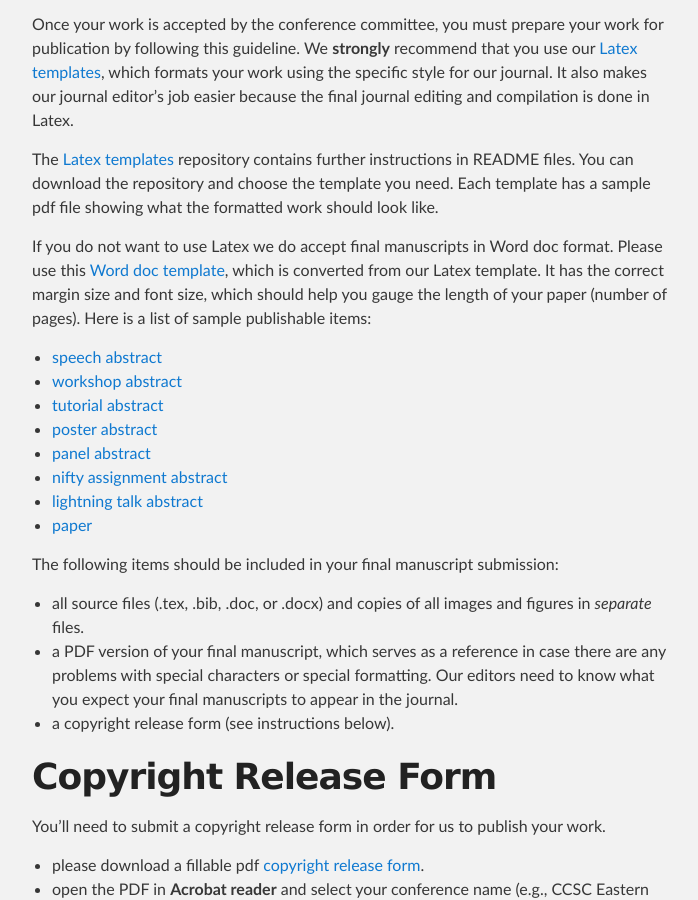
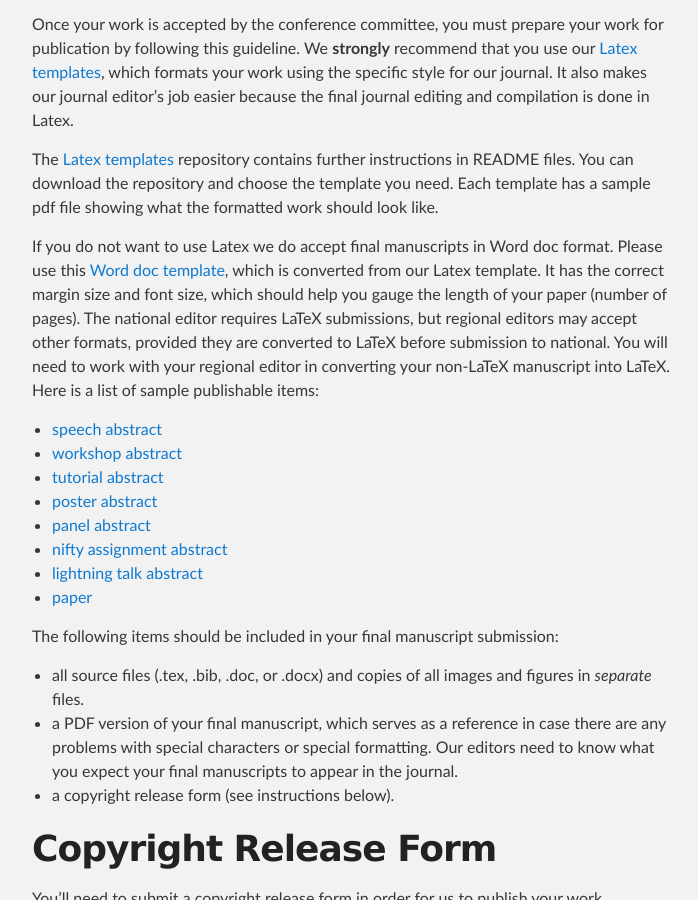
Before and after one commit to ccsc-journal/ccsc-editor, a Jekyll site: the page built from docs/authors.md, in a window 1280 px wide and 900 px high, scrolled down 613 px. Shown: the whole window, without its empty margins (288-986 px from the left). Built offline with Jekyll 4.4.1, drawn with Linux system fonts in a browser that asks for light colours.

Commit message:
Update authors.md
Addressed the following piece:

The authors page (https://ccsc-journal.github.io/ccsc-editor/authors.html) says we accept Word documents for submissions when we do not.  (The national editor requires all submissions to be in LaTeX.)
This is still there. I wonder if it would be helpful to change the wording to indicate the national editor requires LaTeX submissions, but regional editors may accept other formats, provided they are converted to LaTeX before submission to national.

```diff
--- a/docs/authors.md
+++ b/docs/authors.md
@@ -28,6 +28,8 @@ If you do not want to use Latex we do accept final manuscripts in Word doc forma
 Please use this [Word doc template](samples/sample-converted.docx),
 which is converted from our Latex template. It has the correct margin size and
 font size, which should help you gauge the length of your paper (number of pages).
+The national editor requires LaTeX submissions, but regional editors may accept other formats, provided they are converted to LaTeX before submission to national.
+You will need to work with your regional editor in converting your non-LaTeX manuscript into LaTeX.
 Here is a list of sample publishable items:
 - [speech abstract](samples/speech_abstract.pdf)
 - [workshop abstract](samples/workshop_abstract.pdf)
```
